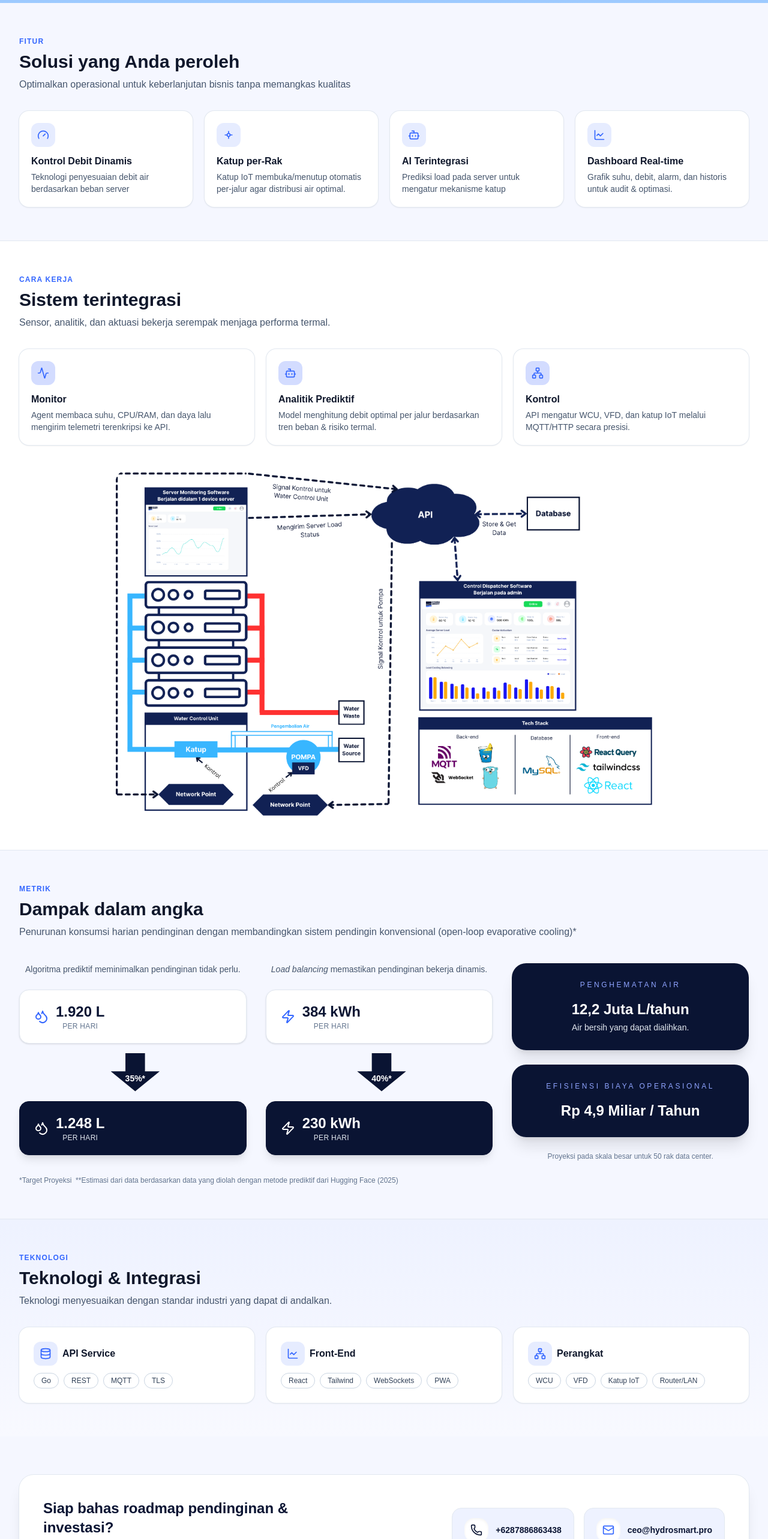
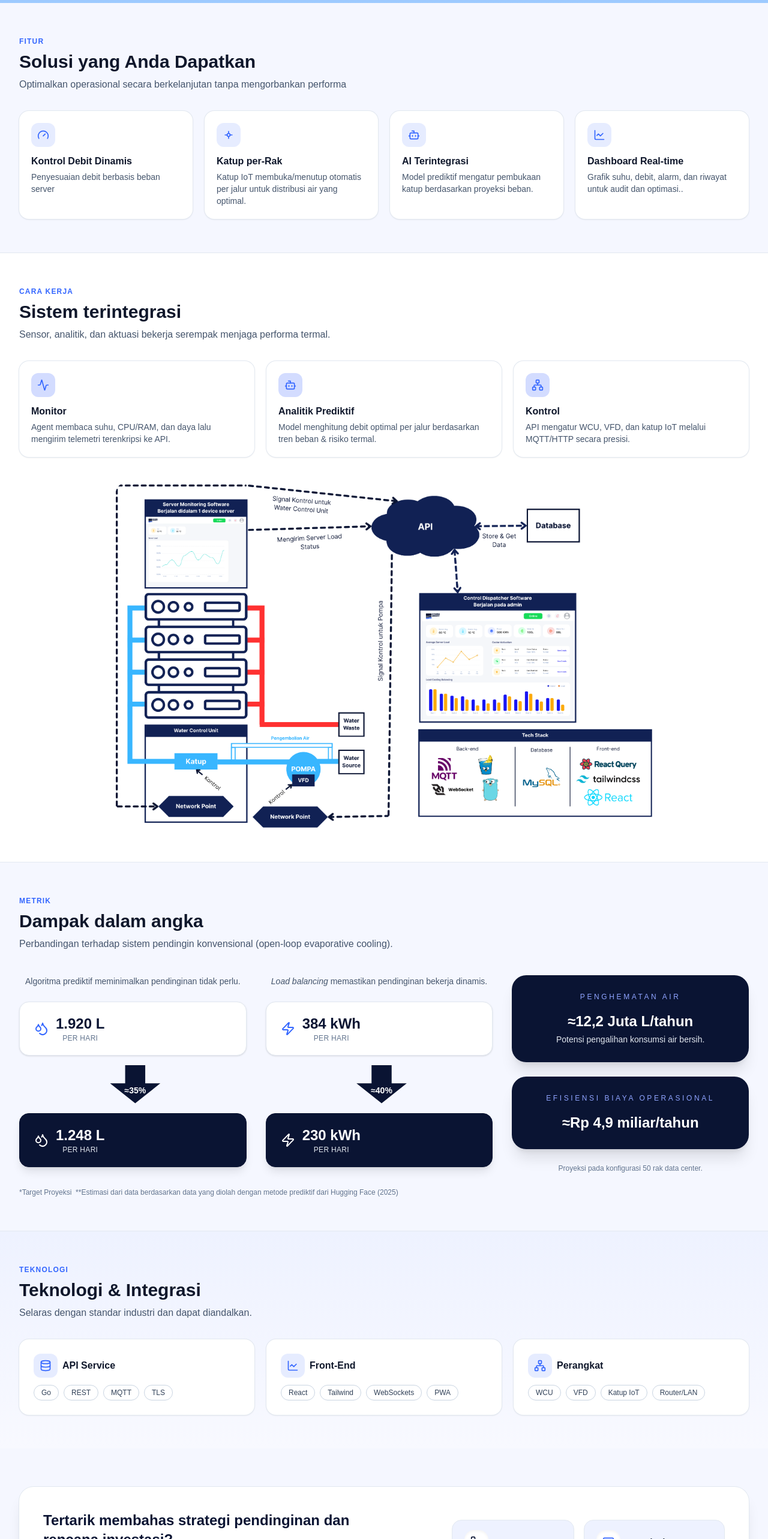
Before and after one commit to jareeee/hydrosmart, a Next.js app: page / in a window 1280 px wide. Shown: the part 1180-3746 px from the top of the page at 60% size. Built offline with nearby package versions, Linux system fonts and the light colour scheme.

Commit message:
enhance: wording

```diff
--- a/src/app/page.tsx
+++ b/src/app/page.tsx
@@ -196,29 +196,29 @@ export default function HydroSmartLanding() {
 			>
 				<SectionHeader
 					kicker="Fitur"
-					title="Solusi yang Anda peroleh"
-					subtitle="Optimalkan operasional untuk keberlanjutan bisnis tanpa memangkas kualitas"
+					title="Solusi yang Anda Dapatkan"
+					subtitle="Optimalkan operasional secara berkelanjutan tanpa mengorbankan performa"
 				/>
 				<div className="mt-8 grid md:grid-cols-2 lg:grid-cols-4 gap-5">
 					<Feature
 						icon={Gauge}
 						title="Kontrol Debit Dinamis"
-						desc="Teknologi penyesuaian debit air berdasarkan beban server"
+						desc="Penyesuaian debit berbasis beban server"
 					/>
 					<Feature
 						icon={ValveIcon}
 						title="Katup per-Rak"
-						desc="Katup IoT membuka/menutup otomatis per-jalur agar distribusi air optimal."
+						desc="Katup IoT membuka/menutup otomatis per jalur untuk distribusi air yang optimal."
 					/>
 					<Feature
 						icon={Bot}
 						title="AI Terintegrasi"
-						desc="Prediksi load pada server untuk mengatur mekanisme katup"
+						desc="Model prediktif mengatur pembukaan katup berdasarkan proyeksi beban."
 					/>
 					<Feature
 						icon={LineChart}
 						title="Dashboard Real‑time"
-						desc="Grafik suhu, debit, alarm, dan historis untuk audit & optimasi."
+						desc="Grafik suhu, debit, alarm, dan riwayat untuk audit dan optimasi.."
 					/>
 				</div>
 			</section>
@@ -272,7 +272,7 @@ export default function HydroSmartLanding() {
 				<SectionHeader
 					kicker="Metrik"
 					title="Dampak dalam angka"
-					subtitle="Penurunan konsumsi harian pendinginan dengan membandingkan sistem pendingin konvensional (open-loop evaporative cooling)*"
+					subtitle="Perbandingan terhadap sistem pendingin konvensional (open-loop evaporative cooling)."
 				/>
 				<div className="mt-10 grid gap-8 lg:grid-cols-[minmax(0,2fr)_minmax(0,1fr)] text-center">
 					<div className="grid gap-8 md:grid-cols-2">
@@ -303,7 +303,7 @@ export default function HydroSmartLanding() {
 												"polygon(30% 0%, 70% 0%, 70% 48%, 100% 48%, 50% 100%, 0% 48%, 30% 48%)",
 										}}
 									>
-										35%*
+										≈35%
 									</div>
 								</div>
 								<div className="rounded-2xl border border-[#0a1433] bg-[#0a1433] px-6 py-5 text-white shadow-lg">
@@ -347,7 +347,7 @@ export default function HydroSmartLanding() {
 												"polygon(30% 0%, 70% 0%, 70% 48%, 100% 48%, 50% 100%, 0% 48%, 30% 48%)",
 										}}
 									>
-										40%*
+										≈40%
 									</div>
 								</div>
 								<div className="rounded-2xl border border-[#0a1433] bg-[#0a1433] px-6 py-5 text-white shadow-lg">
@@ -370,10 +370,10 @@ export default function HydroSmartLanding() {
 								Penghematan Air
 							</p>
 							<p className="mt-4 text-2xl font-bold leading-snug">
-								12,2 Juta L/tahun
+								≈12,2 Juta L/tahun
 							</p>
 							<p className="mt-1 text-sm text-slate-200">
-								Air bersih yang dapat dialihkan.
+								Potensi pengalihan konsumsi air bersih.
 							</p>
 						</div>
 						<div className="rounded-3xl bg-[#0a1433] px-6 py-7 text-white shadow-xl">
@@ -381,11 +381,11 @@ export default function HydroSmartLanding() {
 								Efisiensi Biaya Operasional
 							</p>
 							<p className="mt-4 text-2xl font-bold leading-snug">
-								Rp 4,9 Miliar / Tahun
+								≈Rp 4,9 miliar/tahun
 							</p>
 						</div>
 						<p className="text-xs text-slate-500">
-							Proyeksi pada skala besar untuk 50 rak data center.
+							Proyeksi pada konfigurasi 50 rak data center.
 						</p>
 					</div>
 				</div>
@@ -403,7 +403,7 @@ export default function HydroSmartLanding() {
 					<SectionHeader
 						kicker="Teknologi"
 						title="Teknologi & Integrasi"
-						subtitle="Teknologi menyesuaikan dengan standar industri yang dapat di andalkan."
+						subtitle="Selaras dengan standar industri dan dapat diandalkan."
 					/>
 					<div className="mt-8 grid md:grid-cols-3 gap-5">
 						<StackCard
@@ -432,7 +432,7 @@ export default function HydroSmartLanding() {
 				<div className="rounded-3xl bg-white shadow-xl ring-1 ring-slate-200 p-8 md:p-10 flex flex-col gap-8 md:flex-row md:items-center md:justify-between">
 					<div className="max-w-lg space-y-4">
 						<h3 className="text-2xl font-bold text-[#0a1433]">
-							Siap bahas roadmap pendinginan & investasi?
+							Tertarik membahas strategi pendinginan dan rencana investasi?
 						</h3>
 						<p className="text-slate-600">
 							HydroSmart, menjadikan AI berkelanjutan tanpa mengorbankan air.
```
